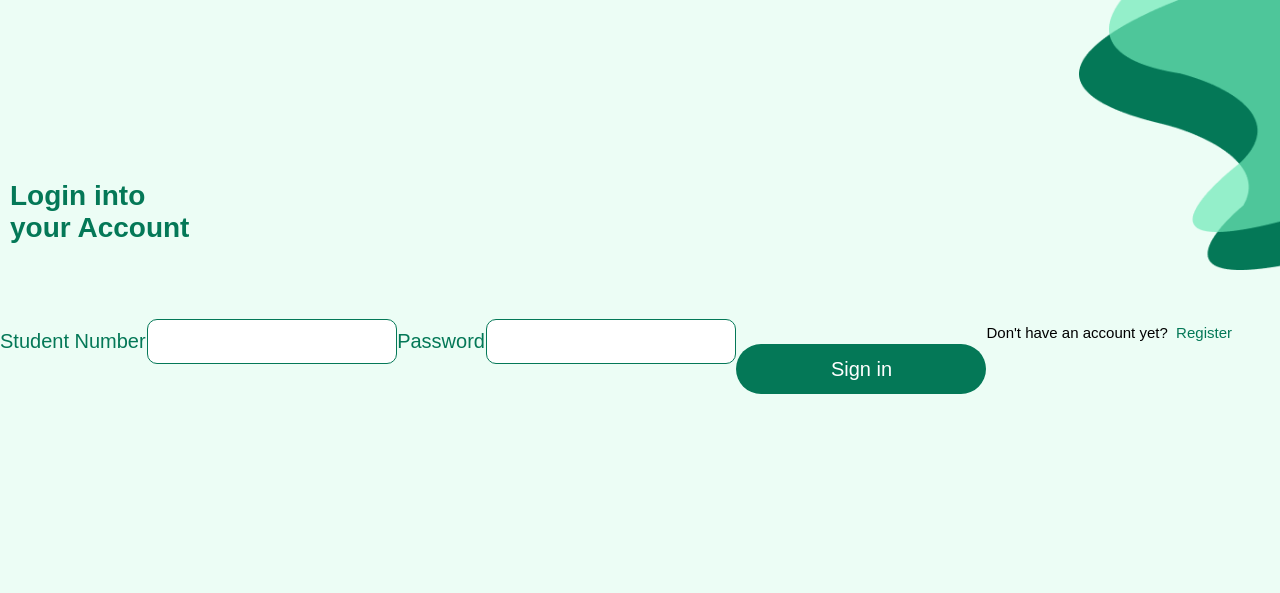
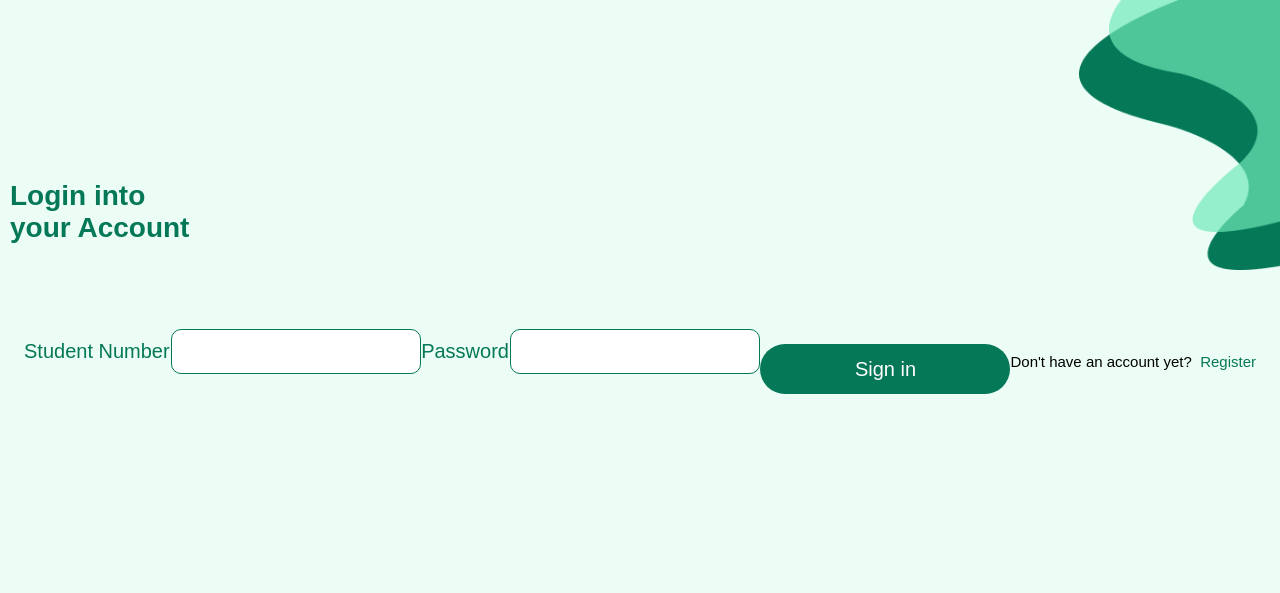
Before and after one commit to hwangxiaoman/AICareWebApp, a PHP site: page /login in a window 1280 px wide. Shown: the top 593 px of the page. Run offline with PHP 8.4, Linux system fonts and the light colour scheme.

Commit message:
cannot center

```diff
--- a/styles/login.css
+++ b/styles/login.css
@@ -88,11 +88,11 @@ p {
     display: flex;
     flex-wrap: wrap;
     padding: 0;
+    align-items: center;
+    justify-content: center;
 }
 
 .container>form>.inputs {
-    justify-content: center;
-    align-items: center;
     margin-bottom: 1rem;
 }
 
@@ -125,7 +125,7 @@ p {
 }
 
 .container>form>span {
-    margin-top: 1rem;
+    margin-top: 1.5rem;
     font-family: Arial, Helvetica, sans-serif;
     font-size: 1.5rem;
 }
```
